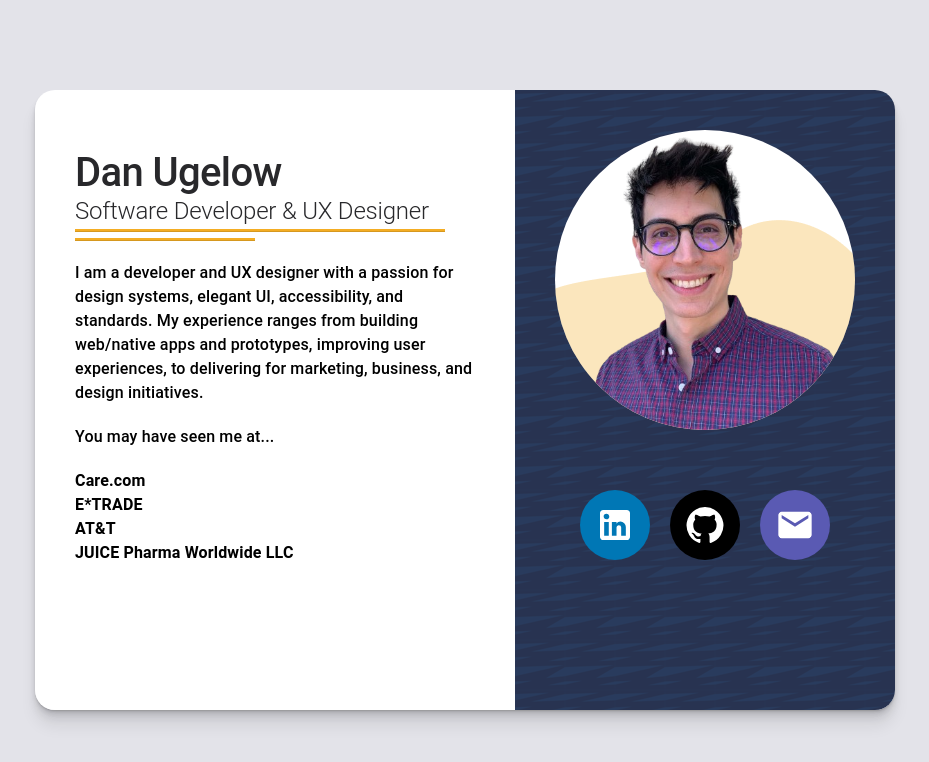
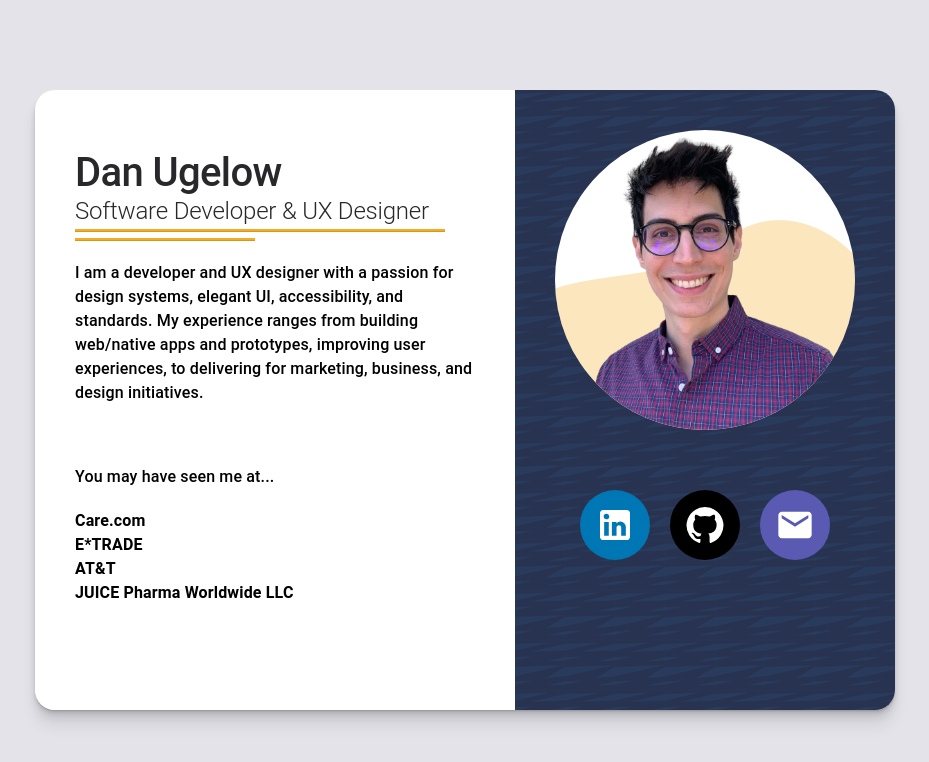
Before and after one commit to DanUgelow/portfolio, a Next.js app: page / in a window 1280 px wide. Shown: the top 762 px of the page, without its empty margins (175-1104 px from the left). Built offline with nearby package versions, Linux system fonts and the light colour scheme.

Commit message:
clean up code and minor ui adjustments

```diff
--- a/src/app/globals.scss
+++ b/src/app/globals.scss
@@ -1,8 +1,6 @@
 $break-md: 900px;
 
 body {
-  /* background-color: #f8f9fa; */
-
   @media screen and (min-width: $break-md) {
     background-color: #e3e3e9;
   }
--- a/src/app/layout.js
+++ b/src/app/layout.js
@@ -4,7 +4,7 @@ import "./globals.scss";
 const inter = Open_Sans({ subsets: ["latin"], style: "normal" });
 
 export const metadata = {
-  title: "Dan Ugelow's Portfolio",
+  title: "Dan Ugelow - Web Developer & Designer",
   description: "A personal portfolio website",
 };
 
--- a/src/app/page.js
+++ b/src/app/page.js
@@ -1,15 +1,10 @@
-import Image from "next/image";
 import styles from "./page.module.scss";
-import { Box, Typography, Divider, useMediaQuery } from "@mui/material";
+import { Box, Typography, Divider, Tooltip } from "@mui/material";
 import LinkedInIcon from "@mui/icons-material/LinkedIn";
 import EmailIcon from "@mui/icons-material/Email";
 import GitHubIcon from "@mui/icons-material/GitHub";
-// import Experience from "@/components/Experience";
-// import EmailIcon from "@mui/icons-material/Email";
 
 export default function Home() {
-  // const isDesktop = useMediaQuery("(min-width:900px)");
-
   const renderSocial = () => (
     <>
       <a
@@ -17,21 +12,28 @@ export default function Home() {
         target='_blank'
         className={styles.linkedin}
       >
-        <LinkedInIcon />
+        <Tooltip title='LinkedIn' placement='bottom'>
+          <LinkedInIcon />
+        </Tooltip>
       </a>
+
       <a
         href='https://github.com/DanUgelow'
         target='_blank'
         className={styles.github}
       >
-        <GitHubIcon />
+        <Tooltip title='GitHub' placement='bottom'>
+          <GitHubIcon />
+        </Tooltip>
       </a>
       <a
         href='mailto:dan.ugelow@gmail.com'
         target='_blank'
         className={styles.email}
       >
-        <EmailIcon />
+        <Tooltip title='Email' placement='bottom'>
+          <EmailIcon />
+        </Tooltip>
       </a>
     </>
   );
@@ -62,7 +64,12 @@ export default function Home() {
                 user experiences, to delivering for marketing, business, and
                 design initiatives.
               </Typography>
-              <Typography fontWeight='medium'>
+              <Typography
+                fontWeight='medium'
+                sx={{
+                  marginTop: "60px !important",
+                }}
+              >
                 You may have seen me at...
               </Typography>
               <Box>
```
